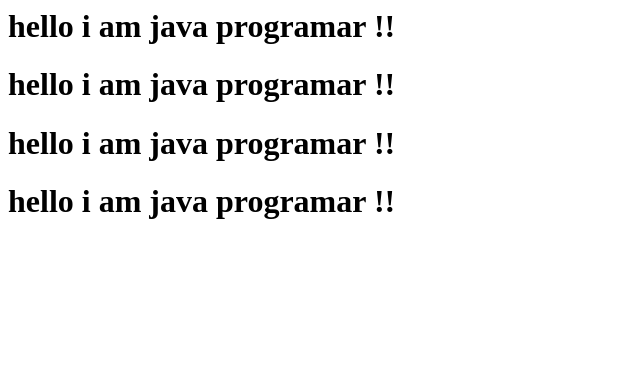
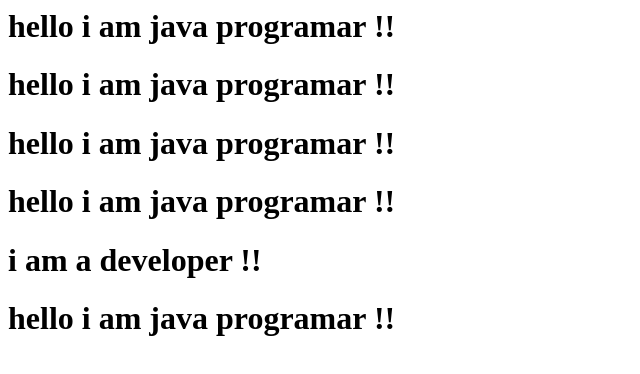
Before and after one commit to premOffice/demo_2, a plain HTML site: page index.html in a window 1280 px wide. Shown: the whole page, without its empty margins (0-640 px from the left). Drawn offline with Linux system fonts and the light colour scheme.

Commit message:
new line

```diff
--- a/index.html
+++ b/index.html
@@ -6,5 +6,7 @@
     <h1> hello i am java programar !!</h1>
     <h1> hello i am java programar !!</h1>
     <h1> hello i am java programar !!</h1>
+    <h1> i am a developer !!</h1>
+    <h1> hello i am java programar !!</h1>
 </body>
 </html>
```
